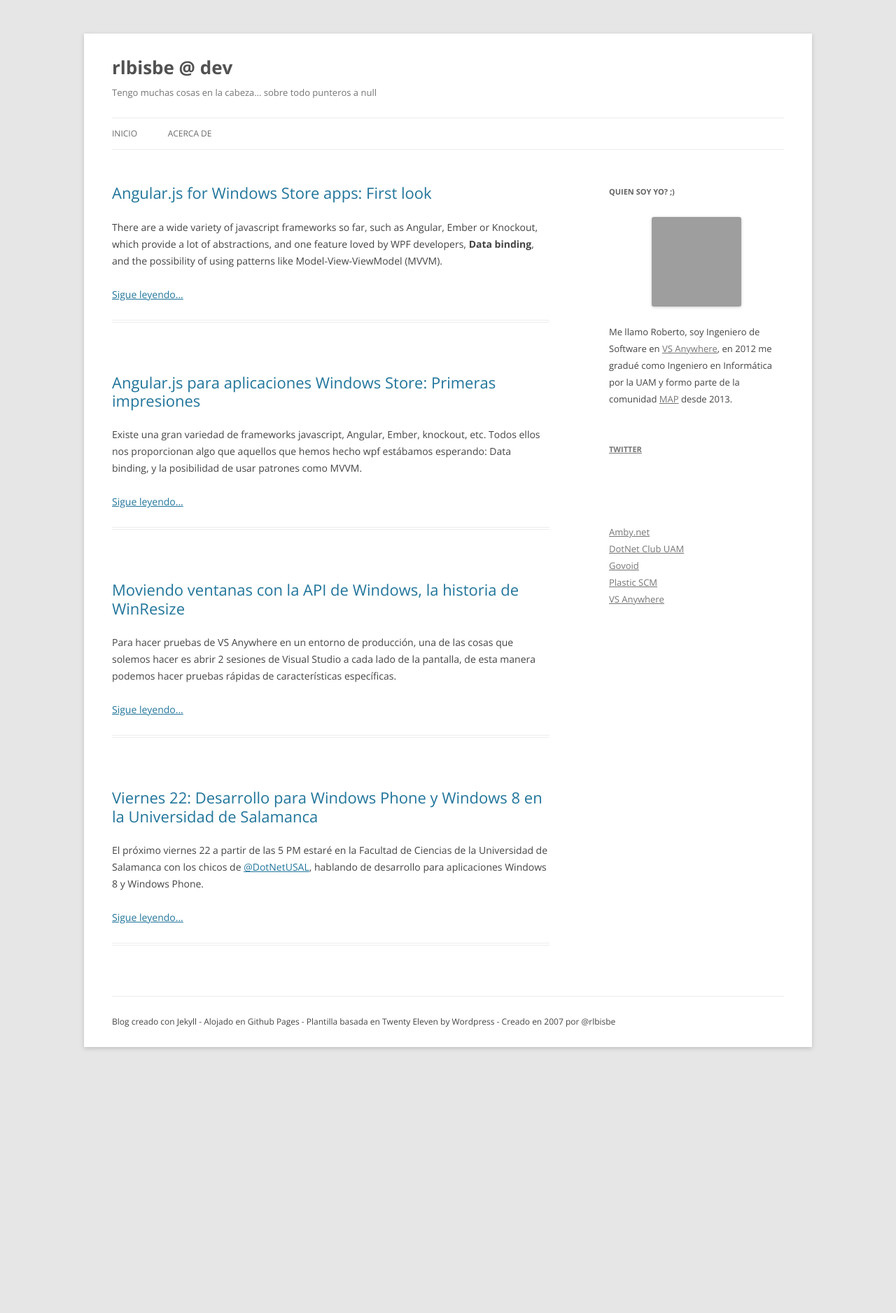
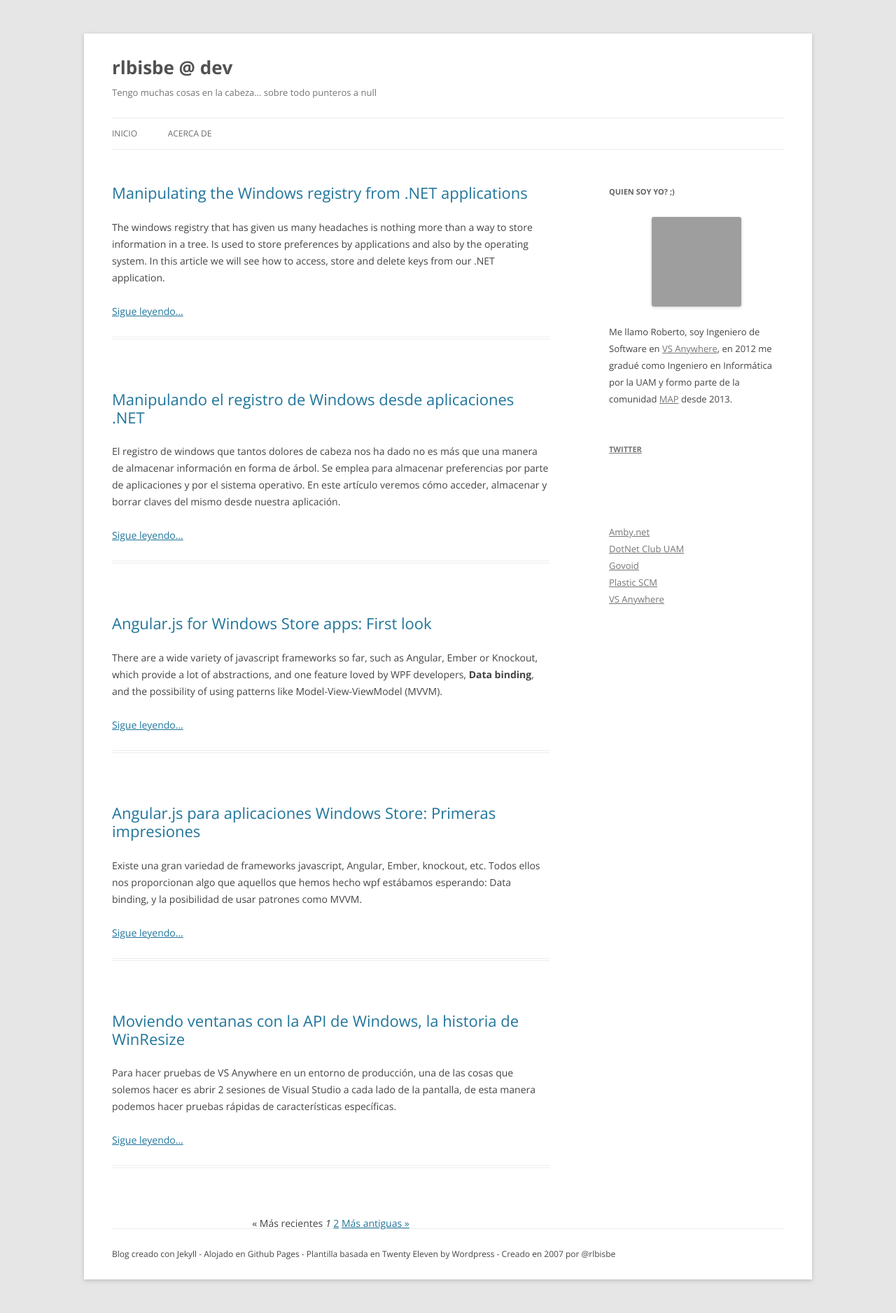
Before and after one commit to nguyenkhacdung/rlbisbe.github.io, a Jekyll site: the page built from index.html, in a window 1280 px wide. Shown: the whole page at 70% size. Built offline with Jekyll 4.4.1, drawn with Linux system fonts in a browser that asks for light colours; Markdown is read by kramdown in place of the engine named in the settings; the list of posts is cut into pages by our own code; before the commit the page ends 1544 px from its top, so only the background shows below that; grey boxes are pictures that could not be loaded.

Commit message:
Updated post for today, english & spanish.

```diff
--- a/_config.yml
+++ b/_config.yml
@@ -2,3 +2,4 @@ name: rlbisbe @ dev
 markdown: redcarpet
 pygments: true
 permalink: /:year/:month/:day/:title
+paginate: 5
--- a/_posts/2013-11-25-manipulando-el-registro-de-windows-desde-c-sharp.markdown
+++ b/_posts/2013-11-26-manipulando-el-registro-de-windows-desde-c-sharp.markdown
@@ -4,23 +4,21 @@ title: "Manipulando el registro de Windows desde aplicaciones .NET"
 date: 2013-11-26 11:00
 comments: true
 categories: []
-published: false
+published: true
 ---
 
 El registro de windows que tantos dolores de cabeza nos ha dado no es más que una manera de almacenar información en forma de árbol. Se emplea para almacenar preferencias por parte de aplicaciones y por el sistema operativo. En este artículo veremos cómo acceder, almacenar y borrar claves del mismo desde nuestra aplicación.
 
-# Introducción.
+# Introducción
 
 Lo primero que hemos de tener en cuenta es que el registro es algo "delicado", ya que se comparte por todas las aplicaciones del sistema (de hecho, las aplicaciones Windows Store para Windows 8 no tienen acceso al mismo), así que cuando lo manipulemos, lo recomendable es limitarnos a la carpeta que almacena la información de nuestra aplicación.
 
-Existen múltiples rutas, las 2 más conocidas son
-
-Lo primero que tenemos que entender es que el registro de Windows posee 4 claves fundamentales a las que se nombra de la siguiente manera:
+Existen múltiples rutas, las 2 más conocidas son:
 
 * **HKEY\_LOCAL\_MACHINE** (o HKLM), que contiene información a nivel global del sistema.
 * **HKEY\_CURRENT\_USER** (o HKCU), que contiene información relativa a la sesión del usuario actual.
 
-Para usar el registro en nuestras aplicaciones necesitamos la siguiente directiva:
+Para usar el registro en nuestras aplicaciones necesitamos la siguiente directiva _using_:
 
 {% highlight csharp %}
 using Microsoft.Win32;
--- /dev/null
+++ b/_posts/2013-11-26-manipulating-the-windows-registry-from-c-sharp.markdown
@@ -0,0 +1,70 @@
+---
+layout: post
+title: "Manipulating the Windows registry from .NET applications"
+date: 2013-11-26 11:00
+comments: true
+categories: []
+published: true
+---
+
+The windows registry that has given us many headaches is nothing more than a way to store information in a tree. Is used to store preferences by applications and also by the operating system. In this article we will see how to access, store and delete keys from our .NET application.
+
+# Introduction
+
+The first thing we have to bear in mind is that Windows Registry is somewhat "delicate", because that is shared by all applications and the system (in fact, Windows Store applications for Windows 8 have no access to it), so when we manipulate it, the best advice is to limit ourselves to the folder that stores the information of our application.
+
+There are multiple routes, the two best known are:
+
+* **HKEY\_LOCAL\_MACHINE** (or HKLM), which contains the system-wide information.
+* **HKEY\_CURRENT\_USER** (or HKCU), which contains information about the current user's session.
+
+To use the registry in our applications, we need the following _using_ clause:
+
+{% highlight csharp %}
+using Microsoft.Win32;
+{% endhighlight %}
+
+# Accessing a key and retrieving values
+
+To access the information contained in a key, first we access access the CurrentUser field, equivalent to HKCU defined above, then to the "Software" folder and finally our application folder.
+
+{% highlight csharp %}
+string name = "Foo";
+RegistryKey key = Registry.CurrentUser.OpenSubKey(@"Software\MyApp\", true);
+object selectedValue = key.GetValue(name);
+{% endhighlight %}
+
+The second parameter adds writing permissions, otherwise we would receive the key in read-only mode. Any writing operation in read-only would cause an exception. If the requested key is not found, the result will be null. Once the key is retrieved, we can get any value by it's name.
+
+# Creating a key and inserting values
+
+To create a key, the process is similar to the previous one, however, in this case the permissions include the posibility to write by default:
+
+{% highlight csharp %}
+string name = "Foo";
+string value = "Bar";
+key = Registry.CurrentUser.CreateSubKey(@"Software\MyApp\");
+key.SetValue(name, value);
+{% endhighlight %}
+
+Once created, the values can be easily inserted.
+
+# Deleting values on keys
+
+Finally, to eliminate a key value we need to access them in the same way that we've done before:
+
+{% highlight csharp %}
+RegistryKey key = Registry.CurrentUser.OpenSubKey(@"Software\MyApp\", true);
+key.DeleteValue(name);
+{% endhighlight %}
+
+Deletion of values is performed similarly to the query before, returning an exception if the value to delete is not present in the key.
+
+# Overview
+
+In this brief article we have seen how to create subkeys in registry, how to access them and their values, and finally, how to clear the values of the keys. The article from the MSDN documentation also contains overloads of the methods that we have seen here.
+
+Additional links
+
+* [Registry Hive](http://pcsupport.about.com/od/termsr/g/registryhive.htm)
+* On MSDN [Registry Key](http://msdn.microsoft.com/en-us/library/microsoft.win32.registrykey.aspx)
--- a/index.html
+++ b/index.html
@@ -4,7 +4,7 @@ title: rlbisbe @ dev | Tengo muchas cosas en la cabeza... sobre todo punteros a
 ---
 <div id="primary" class="site-content">
 	<div id="content" role="main">
-    {% for post in site.posts %}
+    {% for post in paginator.posts %}
 <article>
       <header class="entry-header">
       <h1 class="entry-title"><a href="{{ post.url }}">{{ post.title }}</a></h1>
@@ -15,4 +15,30 @@ title: rlbisbe @ dev | Tengo muchas cosas en la cabeza... sobre todo punteros a
       	</div>
 </article>
     {% endfor %}
+
+    {% if paginator.total_pages > 1 %}
+    <div class="pagination">
+      {% if paginator.previous_page %}
+        <a href="{{ paginator.previous_page_path | prepend: site.baseurl | replace: '//', '/' }}">&laquo; Más recientes</a>
+      {% else %}
+        <span>&laquo; Más recientes</span>
+      {% endif %}
+
+      {% for page in (1..paginator.total_pages) %}
+        {% if page == paginator.page %}
+          <em>{{ page }}</em>
+        {% elsif page == 1 %}
+          <a href="{{ '/index.html' | prepend: site.baseurl | replace: '//', '/' }}">{{ page }}</a>
+        {% else %}
+          <a href="{{ site.paginate_path | prepend: site.baseurl | replace: '//', '/' | replace: ':num', page }}">{{ page }}</a>
+        {% endif %}
+      {% endfor %}
+
+      {% if paginator.next_page %}
+        <a href="{{ paginator.next_page_path | prepend: site.baseurl | replace: '//', '/' }}">Más antiguas &raquo;</a>
+      {% else %}
+      <span>Más antiguas &raquo;</span>
+      {% endif %}
+    </div>
+    {% endif %}
 </div>
--- a/style.css
+++ b/style.css
@@ -412,6 +412,11 @@ img.wp-smiley,
 	padding: 3%;
 }
 
+.pagination
+{
+	text-align: center;
+}
+
 /* Navigation */
 .site-content nav {
 	clear: both;
```
Also changed, not shown: other parts of _posts/2013-11-26-manipulando-el-registro-de-windows-desde-c-sharp.markdown (+1 -1 lines).
